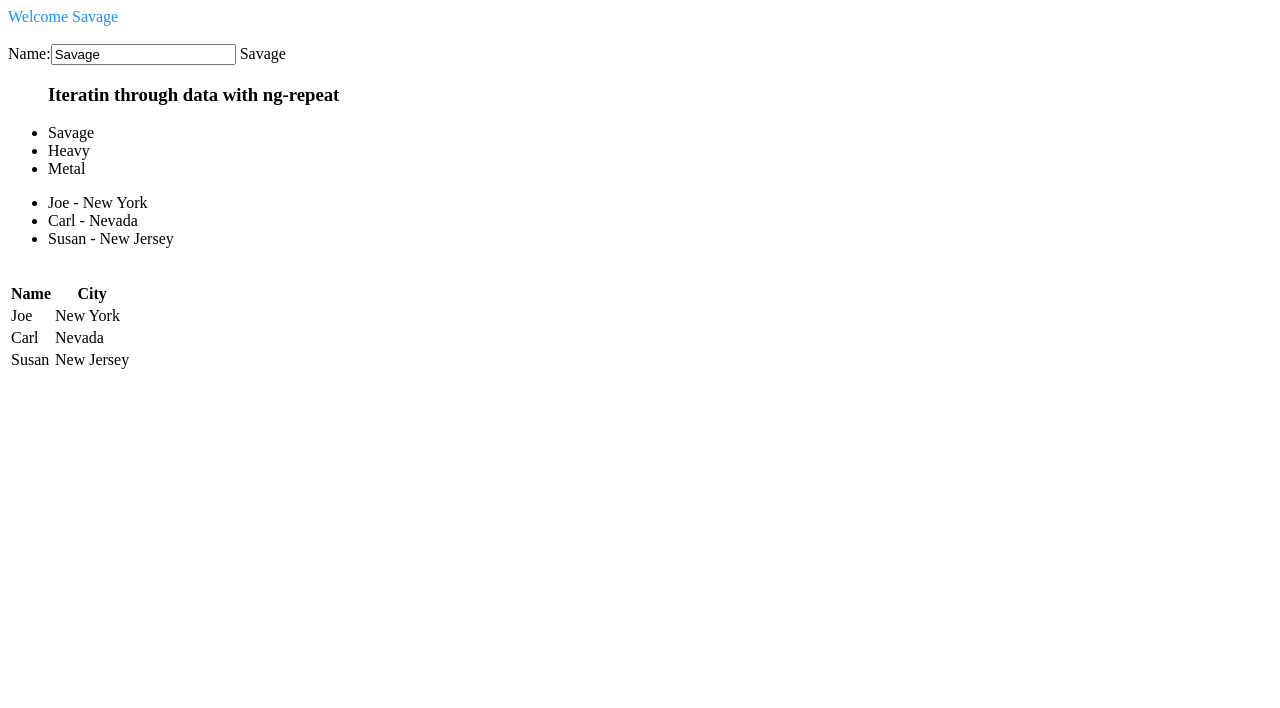
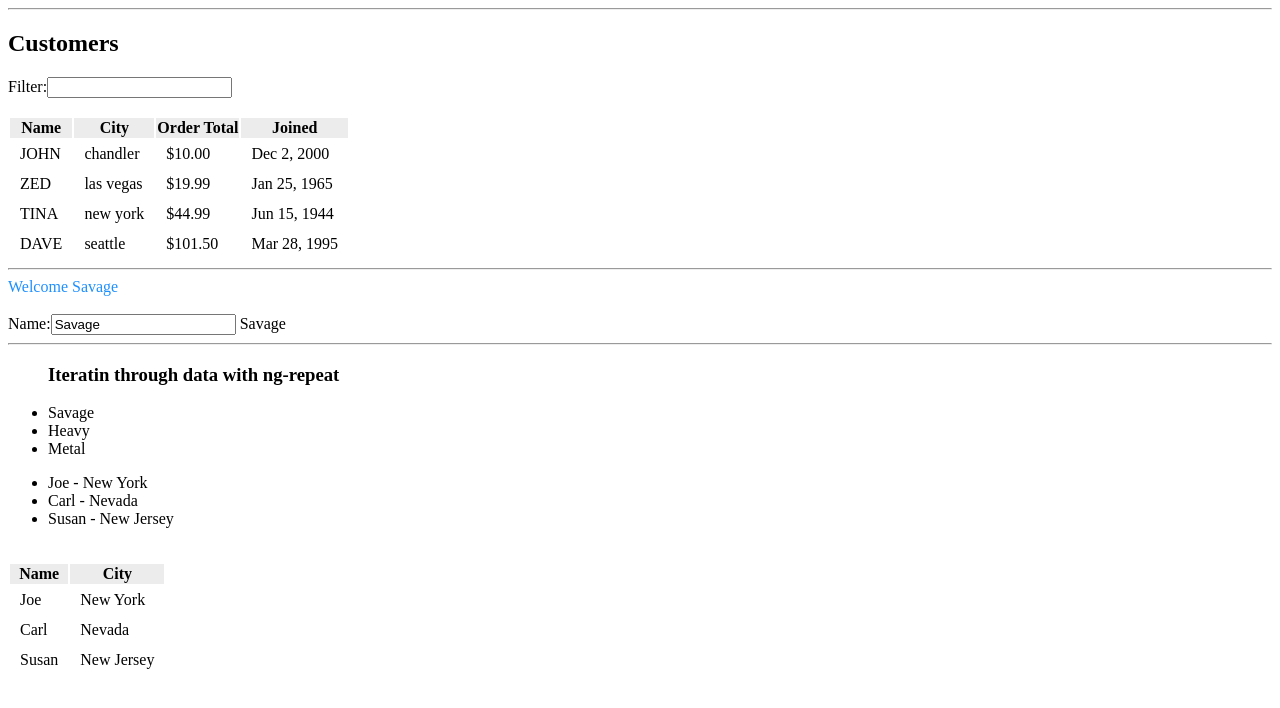
Before and after one commit to savagesnake/First-Spa, a plain HTML site: page index.html in a window 1280 px wide. Drawn offline with Linux system fonts and the light colour scheme.

Commit message:
Views Direcstives and Filters

```diff
--- a/css/mainStyle.css
+++ b/css/mainStyle.css
@@ -7,3 +7,6 @@ Wolfgang Criollo
 .blue{color: dodgerblue;}
 
 .red{color: darkred;}
+
+table th{background-color:#ececec;}
+table td{padding:5px 10px;}
--- a/index.html
+++ b/index.html
@@ -5,19 +5,46 @@
         <meta charset="utf-8" />
         <link href="css/mainStyle.css" rel="stylesheet" type="text/css"/>
     </head>
-<body ng-init="data={name:'Savage',isVisible:true, loggedIn:true, status:'blue'}">
-
+<body data-ng-cloak >
+    <hr/>
+    <div data-ng-init="customers=[{name:'John',city:'Chandler',orderTotal:'9.9956',joined:'2000-12-02'},{name:'Zed',city:'Las Vegas', orderTotal:'19.99',joined:'1965-01-25'},{name:'Tina',city:'New York', orderTotal:'44.99',joined:'1944-06-15'},{name:'Dave',city:'Seattle', orderTotal:'101.5',joined:'1995-03-28'}]">
+    <h2>Customers</h2>
+    Filter:<input type="text" data-ng-model="customerFilter.name"/>
+    <br/><br/>
+    <table>
+        <thead>
+            <tr>
+            <th data-ng-click="sortBy='name';reverse=!reverse">Name</th>
+            <th data-ng-click="sortBy='city';reverse=!reverse">City</th>
+            <th data-ng-click="sortBy='orderTotal';reverse=!reverse">Order Total</th>
+            <th data-ng-click="sortBy='joined';reverse=!reverse">Joined</th>
+            </tr>
+        </thead>
+        <tbody>
+            <tr data-ng-repeat="customer in customers | filter:customerFilter | orderBy:sortBy:reverse">
+            <td>{{customer.name| uppercase}}</td>
+            <td>{{customer.city | lowercase}}</td>
+            <td>{{customer.orderTotal | currency}}</td>
+            <td>{{customer.joined | date}}</td>
+            </tr>
+        </tbody>
+    </table>
+    </div>
+    <hr/>
     <div ng-cloak>
+        <div data-ng-init="data={name:'Savage',isVisible:true, loggedIn:true, status:'blue'}">
             <div ng-switch on='data.loggedIn'>
                 <div ng-switch-when='true' ng-class="data.status">Welcome {{data.name}}</div>
                 <div ng-switch-default ng-class="data.status">Login</div>
             </div>
+
             <br/>
             <div>
                 Name:<input type="text" ng-model="data.name" />
                 {{data.name}}
             </div>
-
+        </div>
+        <hr/>
     <div ng-init="names=['Savage','Heavy','Metal']">
     <ul>
          <h3>Iteratin through data with ng-repeat</h3>
```
Lines whose indentation alone changed are shown as unchanged.
